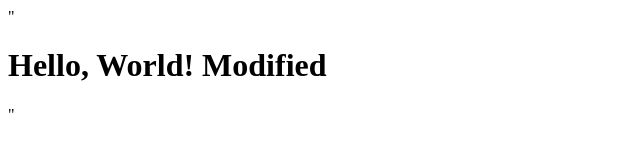
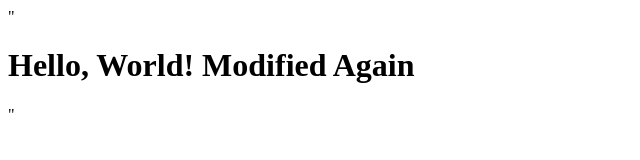
Before and after one commit to OnlyMiller/Miller_Prendas, a plain HTML site: page index.html in a window 1280 px wide. Shown: the whole page, without its empty margins (0-640 px from the left). Drawn offline with Linux system fonts and the light colour scheme.

Commit message:
$(8/4/24) Miller modificado2

```diff
--- a/index.html
+++ b/index.html
@@ -1 +1 @@
-"<html><body><h1>Hello, World! Modified</h1></body></html>"
+"<html><body><h1>Hello, World! Modified Again</h1></body></html>"
```
